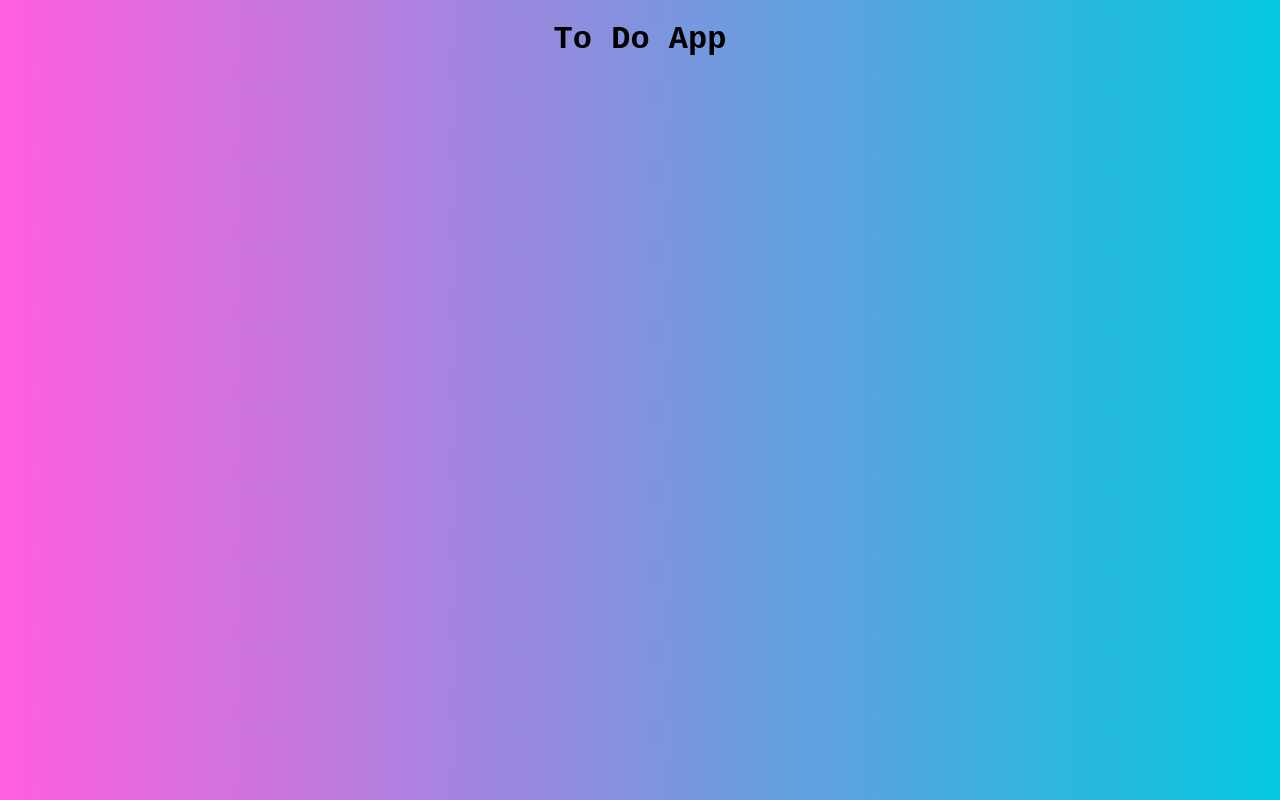
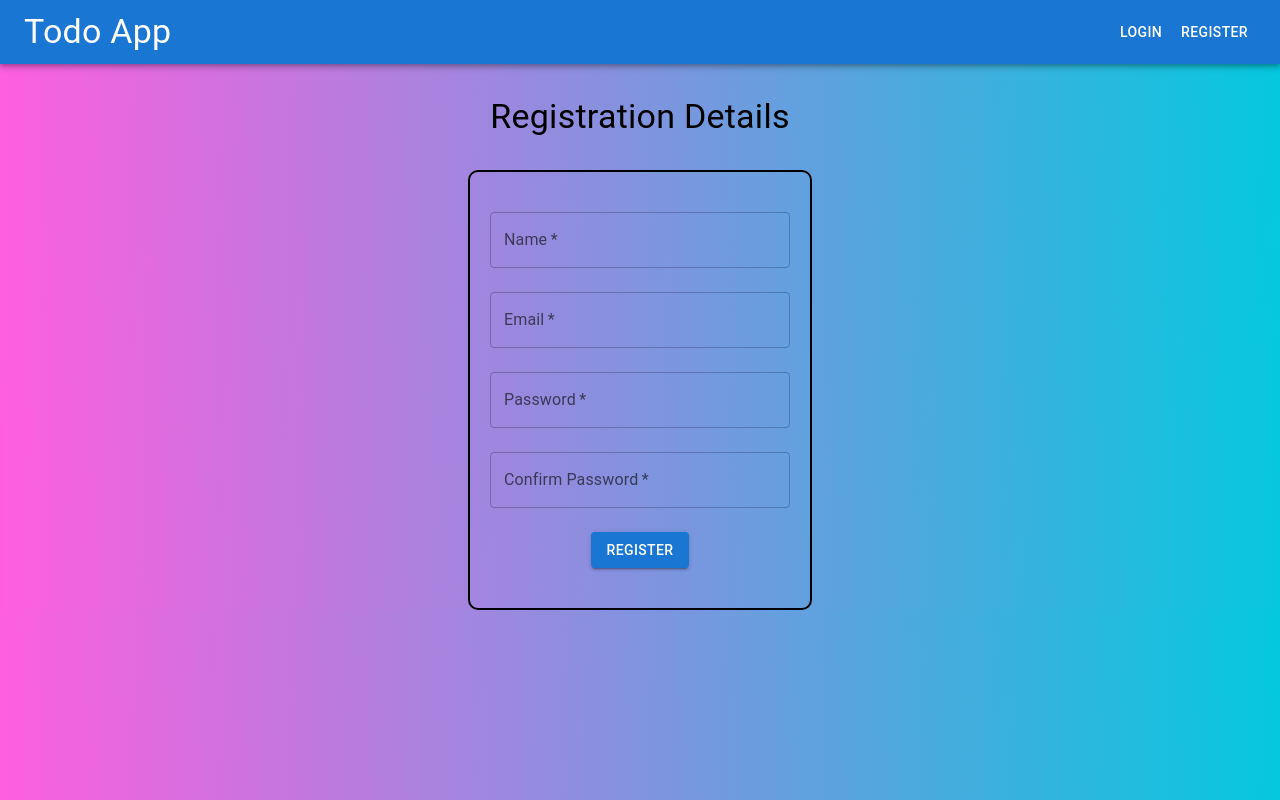
Before and after one commit to akramansari1433/todo-app, a React (Create React App) app: page /register in a window 1280 px wide. Built offline with nearby package versions, Linux system fonts and the light colour scheme.

Commit message:
todo list created

```diff
--- a/package.json
+++ b/package.json
@@ -3,11 +3,17 @@
   "version": "0.1.0",
   "private": true,
   "dependencies": {
+    "@emotion/react": "^11.10.0",
+    "@emotion/styled": "^11.10.0",
+    "@mui/icons-material": "^5.8.4",
+    "@mui/material": "^5.10.1",
     "@testing-library/jest-dom": "^5.16.5",
     "@testing-library/react": "^13.3.0",
     "@testing-library/user-event": "^13.5.0",
+    "axios": "^0.27.2",
     "react": "^18.2.0",
     "react-dom": "^18.2.0",
+    "react-router-dom": "^6.3.0",
     "react-scripts": "5.0.1",
     "web-vitals": "^2.1.4"
   },
--- a/src/App.css
+++ b/src/App.css
@@ -10,3 +10,19 @@
    display: flex;
    justify-content: center;
 }
+
+.box {
+   display: flex;
+   justify-content: center;
+   align-items: center;
+   flex-direction: column;
+   max-width: 300px;
+   margin: auto;
+   border: 2px solid black;
+   border-radius: 10px;
+   padding: 40px 20px;
+}
+
+.inputRounded .MuiOutlinedInput-root {
+   border-radius: 20px;
+}
--- a/src/App.js
+++ b/src/App.js
@@ -1,10 +1,38 @@
 import "./App.css";
+import { BrowserRouter, Routes, Route, Navigate } from "react-router-dom";
+import Login from "./components/Login";
+import Navbar from "./components/Navbar";
+import Register from "./components/Register";
+import TodoList from "./components/TodoList";
+import { useState } from "react";
 
 function App() {
+   const [userId, setUserId] = useState(window.localStorage.getItem("userId"));
    return (
-      <div className="App">
-         <h1>To Do App</h1>
-      </div>
+      <BrowserRouter>
+         <Navbar userId={userId} setUserId={setUserId} />
+         <Routes>
+            <Route
+               exact
+               path="/login"
+               element={
+                  userId ? <Navigate to="/" /> : <Login setUserId={setUserId} />
+               }
+            />
+            <Route exact path="/register" element={<Register />} />
+            <Route
+               exact
+               path="/"
+               element={
+                  userId ? (
+                     <TodoList userId={userId} />
+                  ) : (
+                     <Navigate to="/login" />
+                  )
+               }
+            />
+         </Routes>
+      </BrowserRouter>
    );
 }
 
--- /dev/null
+++ b/src/components/Login.js
@@ -0,0 +1,54 @@
+import { Button, TextField, Typography } from "@mui/material";
+import axios from "axios";
+import React, { useState } from "react";
+
+export default function Login({ setUserId }) {
+   const [email, setEmail] = useState();
+   const [password, setPassword] = useState();
+
+   const handleSubmit = (e) => {
+      e.preventDefault();
+      axios
+         .post("http://localhost:3000/signin", { email, password })
+         .then((res) => {
+            if (res.data.message) {
+               window.localStorage.setItem("userId", res.data.userId);
+               setUserId(window.localStorage.getItem("userId"));
+               console.log(res.data.message);
+            }
+         })
+         .catch((error) => {
+            console.log(error);
+         });
+      e.target.reset();
+   };
+
+   return (
+      <div>
+         <Typography variant="h4" my={4} textAlign="center">
+            Login Details
+         </Typography>
+         <form className="box" onSubmit={handleSubmit}>
+            <TextField
+               label="Email"
+               type="email"
+               required
+               fullWidth
+               onChange={(e) => setEmail(e.target.value)}
+               sx={{ marginBottom: 3 }}
+            />
+            <TextField
+               label="Password"
+               type="password"
+               required
+               fullWidth
+               onChange={(e) => setPassword(e.target.value)}
+               sx={{ marginBottom: 3 }}
+            />
+            <Button variant="contained" type="submit">
+               Login
+            </Button>
+         </form>
+      </div>
+   );
+}
--- /dev/null
+++ b/src/components/Navbar.js
@@ -0,0 +1,39 @@
+import React from "react";
+import AppBar from "@mui/material/AppBar";
+import Box from "@mui/material/Box";
+import Toolbar from "@mui/material/Toolbar";
+import Typography from "@mui/material/Typography";
+import Button from "@mui/material/Button";
+import { Link } from "react-router-dom";
+
+export default function Navbar({ userId, setUserId }) {
+   const handleLogout = () => {
+      window.localStorage.setItem("userId", "");
+      setUserId(window.localStorage.getItem("userId"));
+   };
+   return (
+      <Box sx={{ flexGrow: 1 }}>
+         <AppBar position="static">
+            <Toolbar>
+               <Typography variant="h4" component="div" sx={{ flexGrow: 1 }}>
+                  Todo App
+               </Typography>
+               {userId ? (
+                  <Button color="inherit" onClick={handleLogout}>
+                     Logout
+                  </Button>
+               ) : (
+                  <>
+                     <Button color="inherit" component={Link} to="/login">
+                        Login
+                     </Button>
+                     <Button color="inherit" component={Link} to="/register">
+                        Register
+                     </Button>
+                  </>
+               )}
+            </Toolbar>
+         </AppBar>
+      </Box>
+   );
+}
--- /dev/null
+++ b/src/components/Register.js
@@ -0,0 +1,43 @@
+import React from "react";
+import { Button, TextField, Typography } from "@mui/material";
+
+export default function Register() {
+   return (
+      <div>
+         <Typography variant="h4" my={4} textAlign="center">
+            Registration Details
+         </Typography>
+         <form className="box">
+            <TextField
+               label="Name"
+               type="text"
+               required
+               fullWidth
+               sx={{ marginBottom: 3 }}
+            />
+            <TextField
+               label="Email"
+               type="email"
+               required
+               fullWidth
+               sx={{ marginBottom: 3 }}
+            />
+            <TextField
+               label="Password"
+               type="password"
+               required
+               fullWidth
+               sx={{ marginBottom: 3 }}
+            />
+            <TextField
+               label="Confirm Password"
+               type="password"
+               required
+               fullWidth
+               sx={{ marginBottom: 3 }}
+            />
+            <Button variant="contained">Register</Button>
+         </form>
+      </div>
+   );
+}
--- /dev/null
+++ b/src/components/TodoList.js
@@ -0,0 +1,138 @@
+import {
+   Box,
+   Checkbox,
+   IconButton,
+   Paper,
+   TextField,
+   Typography,
+} from "@mui/material";
+import AddBoxIcon from "@mui/icons-material/AddBox";
+import DeleteIcon from "@mui/icons-material/Delete";
+import React, { useEffect, useState } from "react";
+import axios from "axios";
+
+export default function TodoList({ userId }) {
+   const [tasks, setTasks] = useState([]);
+   const [task, setTask] = useState({ tname: "", userId: "" });
+
+   const handleAddTask = (e) => {
+      axios
+         .post("http://localhost:3000/addtask", {
+            tname: task.tname,
+            userId: userId,
+         })
+         .then((res) => {
+            console.log(res.data);
+         })
+         .catch((error) => {
+            console.log(error);
+         });
+      e.target.reset();
+   };
+
+   const deleteTask = (tid) => {
+      axios
+         .delete(`http://localhost:3000/task/${tid}`)
+         .then((res) => {
+            console.log(res.data);
+            window.location.reload();
+         })
+         .catch((error) => {
+            console.log(error);
+         });
+   };
+
+   const handleCheck = (e, tid) => {
+      if (e.target.checked) {
+         axios
+            .post(`http://localhost:3000/markcompleted/${tid}`)
+            .then((res) => {
+               console.log(res.data);
+               window.location.reload();
+            })
+            .catch((error) => {
+               console.log(error);
+            });
+      } else {
+         axios
+            .post(`http://localhost:3000/markincompleted/${tid}`)
+            .then((res) => {
+               console.log(res.data);
+               window.location.reload();
+            })
+            .catch((error) => {
+               console.log(error);
+            });
+      }
+   };
+
+   useEffect(() => {
+      axios
+         .get(`http://localhost:3000/getalltask/${userId}`)
+         .then((res) => {
+            setTasks(res.data);
+            console.log(res.data);
+         })
+         .catch((error) => {
+            console.log(error);
+         });
+   }, [userId]);
+
+   return (
+      <div>
+         <Typography variant="h3" textAlign="center" my={4}>
+            Todo List
+         </Typography>
+         <Box display="flex" justifyContent="center" alignItems="center">
+            <Paper elevation={2} sx={{ padding: 5 }}>
+               <Box display="flex" justifyContent="center" alignItems="center">
+                  <form onSubmit={handleAddTask}>
+                     <TextField
+                        variant="outlined"
+                        className="inputRounded"
+                        size="small"
+                        required
+                        onChange={(e) => setTask({ tname: e.target.value })}
+                     />
+                     <IconButton color="warning" type="submit">
+                        <AddBoxIcon fontSize="large" />
+                     </IconButton>
+                  </form>
+               </Box>
+               {tasks.map((t) => (
+                  <Box
+                     display="flex"
+                     justifyContent="space-between"
+                     alignItems="center"
+                     mt={2}
+                     sx={{ border: "0.5px solid black", borderRadius: "20px" }}
+                     key={t.tid}
+                  >
+                     <Checkbox
+                        checked={t.completed === 1}
+                        onChange={(e) => handleCheck(e, t.tid)}
+                     />
+                     {t.completed ? (
+                        <Typography
+                           variant="h5"
+                           sx={{ textDecoration: "line-through" }}
+                        >
+                           {t.tname}
+                        </Typography>
+                     ) : (
+                        <Typography variant="h5">{t.tname}</Typography>
+                     )}
+
+                     <IconButton
+                        color="error"
+                        onClick={() => deleteTask(t.tid)}
+                     >
+                        <DeleteIcon fontSize="medium" />
+                     </IconButton>
+                  </Box>
+               ))}
+            </Paper>
+         </Box>
+      </div>
+   );
+}
```
Also changed, not shown: 1 other file (tests, documents, lock files or other folders).
